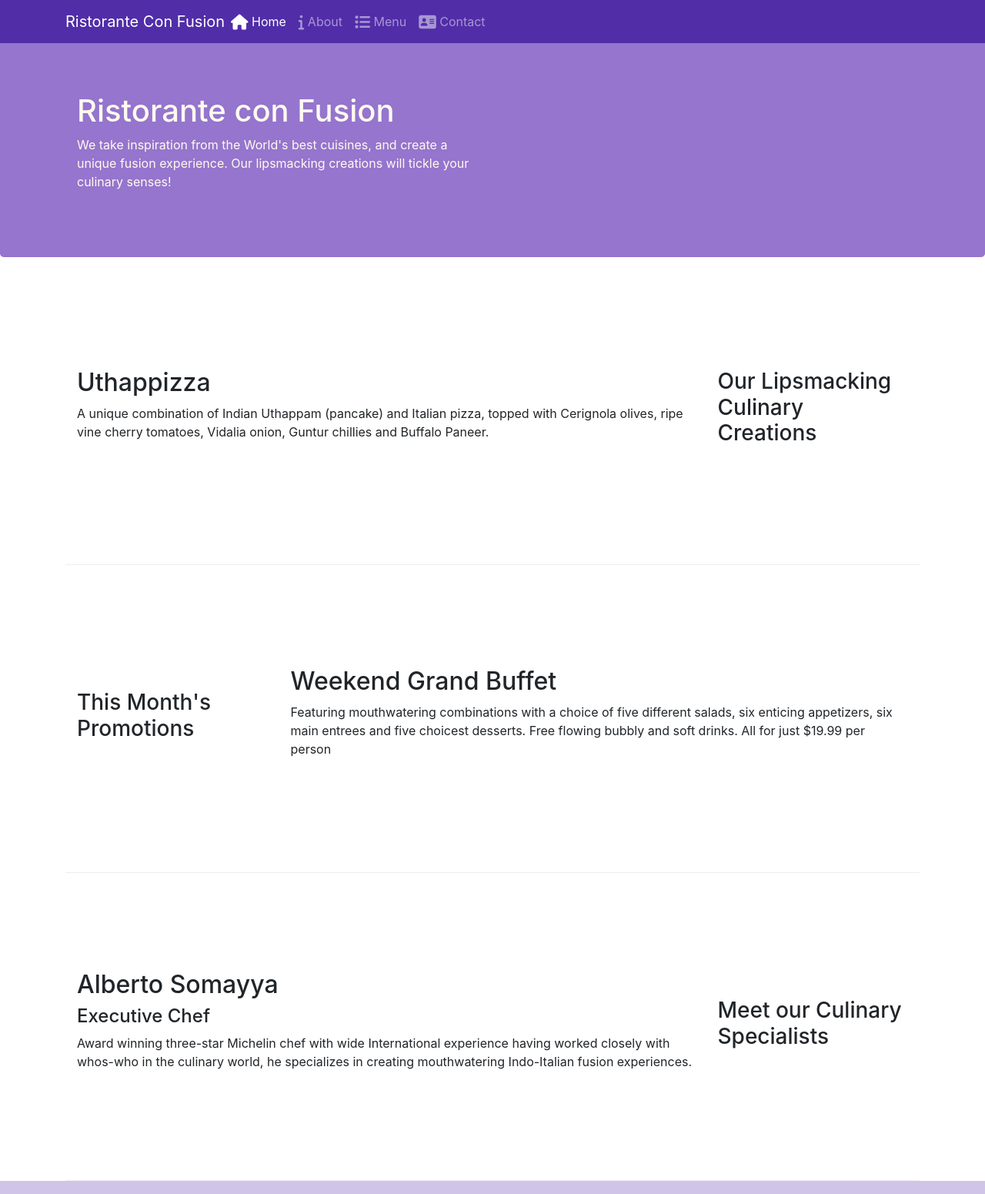
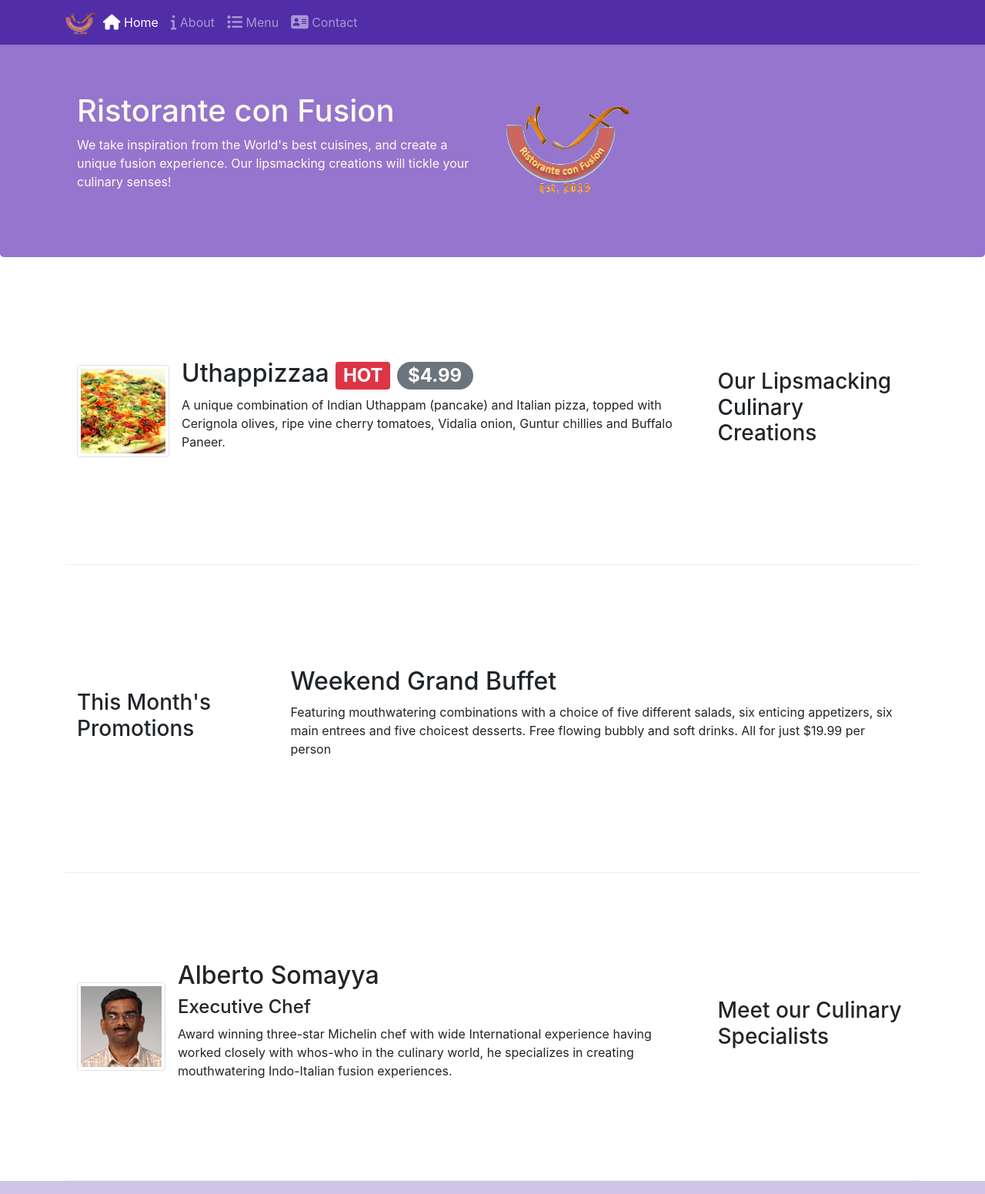
Before and after one commit to Nazeer1991/courseraBootstrap, a plain HTML site: page index.html in a window 1280 px wide. Shown: the top 1551 px of the page at 77% size. Drawn offline with nearby package versions, Linux system fonts and the light colour scheme.

Commit message:
added badge and badge pill

```diff
--- a/index.html
+++ b/index.html
@@ -25,7 +25,7 @@
             <button class="navbar-toggler" type="button" data-toggle="collapse" data-target="#Navbar">
                 <span class="navbar-toggler-icon"></span>
             </button>
-            <a href="#" class="navbar-brand mr-auto">Ristorante Con Fusion</a>
+            <a href="#" class="navbar-brand mr-auto"><img src="img/logo.png" height="30" width="41" alt=""></a>
             <div class="collapse navbar-collapse" id="Navbar">
 
                 <ul class="navbar-nav mr-auto">
@@ -44,7 +44,8 @@
                     <h1>Ristorante con Fusion</h1>
                     <p>We take inspiration from the World's best cuisines, and create a unique fusion experience. Our lipsmacking creations will tickle your culinary senses!</p>
                 </div>
-                <div class="col-12 col-sm">
+                <div class="col-12 col-sm align-self-center">
+                    <img src="img/logo.png" class="img-fluid"  alt="logo">
                 </div>
             </div>
         </div>
@@ -56,9 +57,14 @@
                 <h3>Our Lipsmacking Culinary Creations</h3>
             </div>
             <div class="col col-sm order-sm-first col-md">
-                <h2>Uthappizza</h2>
-                <p>A unique combination of Indian Uthappam (pancake) and Italian pizza, topped with Cerignola olives, ripe vine cherry tomatoes, Vidalia onion, Guntur chillies and Buffalo Paneer.</p>
-            </div>
+                <div class="media">
+                    <img src="img/uthappizza.png" alt="uthappizza" class="d-flex mr-3 img-thumbnail align-self-center">
+                    <div class="media-body">
+                        <h2 class="mt-0">Uthappizzaa <span class="badge badge-danger">HOT</span> <span class="badge badge-pill badge-secondary">$4.99</span></h2>
+                        <p>A unique combination of Indian Uthappam (pancake) and Italian pizza, topped with Cerignola olives, ripe vine cherry tomatoes, Vidalia onion, Guntur chillies and Buffalo Paneer.</p>
+                    </div>
+                    </div>
+                </div>
         </div>
 
 
@@ -77,10 +83,15 @@
                 <h3>Meet our Culinary Specialists</h3>
             </div>
             <div class="col col-sm order-sm-first col-md">
-                <h2>Alberto Somayya</h2>
-                <h4>Executive Chef</h4>
-                <p>Award winning three-star Michelin chef with wide International experience having worked closely with whos-who in the culinary world, he specializes in creating mouthwatering Indo-Italian fusion experiences. </p>
-            </div>
+                <div class="media">
+                    <img src="img/alberto.png"  class="d-flex mr-3 img-thumbnail align-self-center" alt="alberto">
+                    <div class="media-body">
+                        <h2 class="mt-0">Alberto Somayya</h2>
+                        <h4>Executive Chef</h4>
+                        <p>Award winning three-star Michelin chef with wide International experience having worked closely with whos-who in the culinary world, he specializes in creating mouthwatering Indo-Italian fusion experiences. </p>
+                    </div>
+                    </div>
+                </div>
         </div>
     </div>
 
```
Also changed, not shown: aboutus.html (+3 -2 lines), contactus.html (+3 -2 lines), img/alberto.png (added), img/buffet.png (added), img/logo.png (added), img/uthappizza.png (added), 1 other file.
